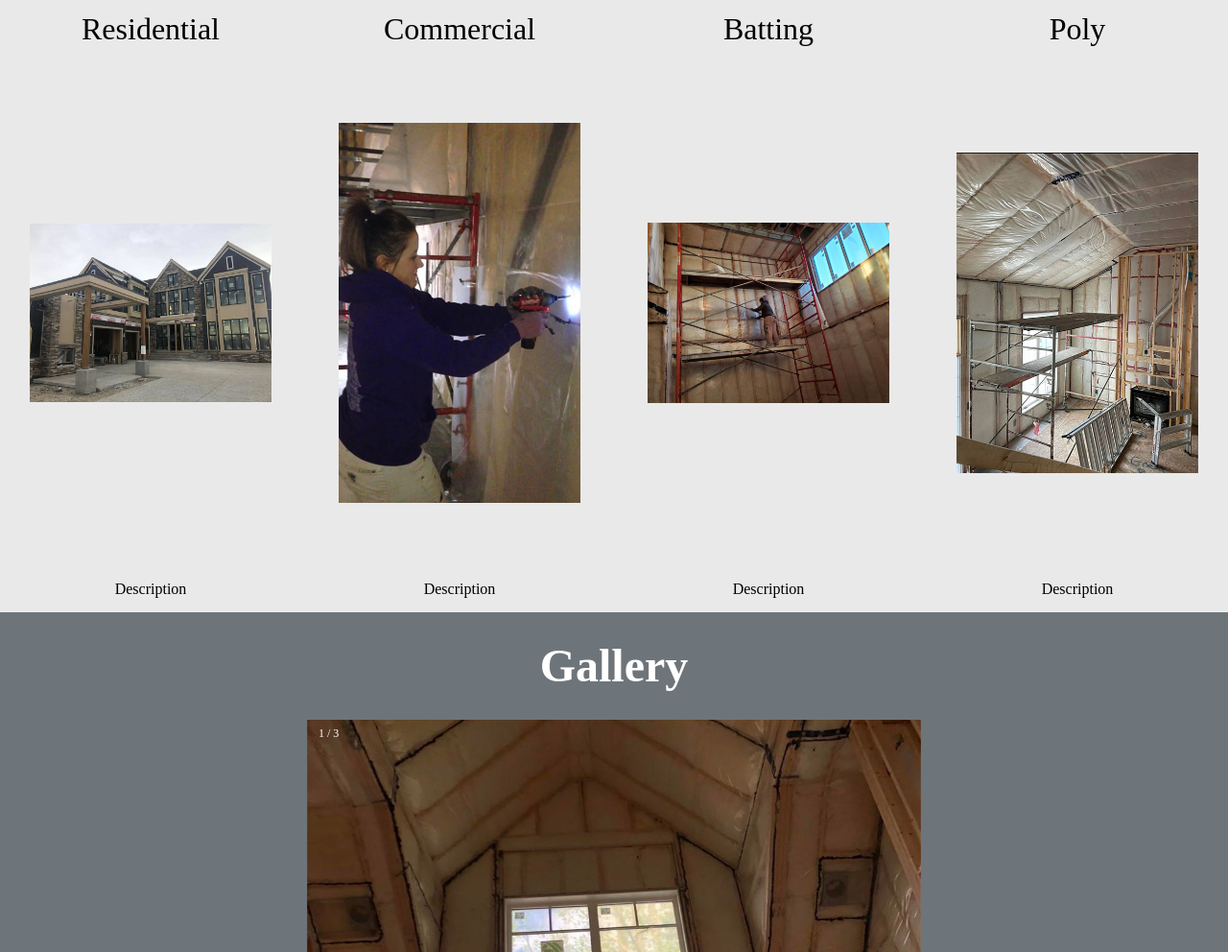
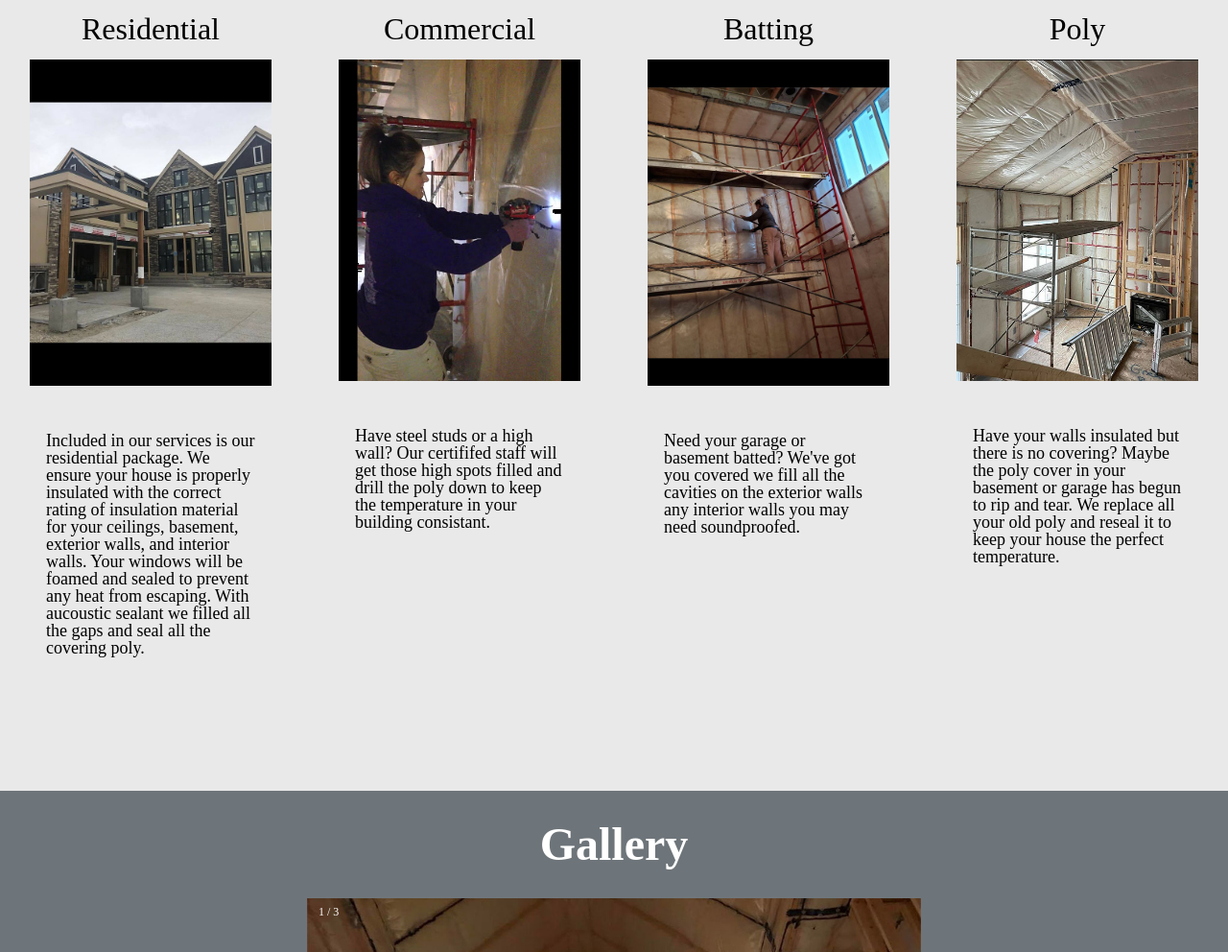
Before and after one commit to AdamxWebDev/Man-Insulation, a plain HTML site: page index.html in a window 1280 px wide. Shown: the part 1340-2332 px from the top of the page at 96% size. Drawn offline with Linux system fonts and the light colour scheme.

Commit message:
Added descriptions, resized pictures

```diff
--- a/index.html
+++ b/index.html
@@ -67,23 +67,35 @@
                 <h2>Services</h2>
                 <div id="RESIDENTIAL" class="SERVICE BLOCK">
                     <h3>Residential</h3>
-                    <img src="./resources/residential.jpg" />
-                    <p>Description</p>
+                    <img src="./resources/residential copy.jpg" />
+                    <br>
+                    <p>Included in our services is our residential package. We ensure your house is properly insulated with the correct rating of insulation material
+                        for your ceilings, basement, exterior walls, and interior walls. Your windows will be foamed and sealed to prevent any heat from escaping.
+                        With aucoustic sealant we filled all the gaps and seal all the covering poly.
+                    </p>
                 </div>
                 <div id="COMMERCIAL" class="SERVICE BLOCK">
                     <h3>Commercial</h3>
-                    <img src="./resources/commercial.jpg" />
-                    <p>Description</p>
+                    <img src="./resources/commercial copy.jpg" />
+                    <br>
+                    <p>Have steel studs or a high wall? Our certififed staff will get those high spots filled and drill the poly down to
+                        keep the temperature in your building consistant.
+                    </p>
                 </div>
                 <div id="BATTING" class="SERVICE BLOCK">
                     <h3>Batting</h3>
-                    <img src="./resources/batting.jpg" />
-                    <p>Description</p>
+                    <img src="./resources/batting copy.jpg" />
+                    <br>
+                    <p>Need your garage or basement batted? We've got you covered we fill all the cavities on the exterior walls any interior walls you may need soundproofed.
+                    </p>
                 </div>
                 <div id="POLY" class="SERVICE BLOCK">
                     <h3>Poly</h3>
-                    <img src="./resources/poly.jpg" />
-                    <p>Description</p>
+                    <img src="./resources/poly copy.jpg" />
+                    <br>
+                    <p>Have your walls insulated but there is no covering? Maybe the poly cover in your basement or garage has begun to rip and tear. We
+                        replace all your old poly and reseal it to keep your house the perfect temperature.
+                    </p>
                 </div>
             </section>
 
--- a/styles/style.css
+++ b/styles/style.css
@@ -300,10 +300,14 @@ nav a:hover {
 
 .SERVICE img {
     width: 80%;
+    height: 50vh;
 }
 
 .SERVICE p {
-    margin: 1rem 0;
+    margin: 2rem 0;
+    padding: 0 3rem 3rem;;
+    height: 100%;
+    font-size: 1.125rem;
 }
 
 /* Gallery */
```
Also changed, not shown: scripts/main.js (+8 -0 lines), resources/batting copy.jpg (added), resources/commercial copy.jpg (added), resources/poly copy.jpg (added), resources/residential copy.jpg (added).
